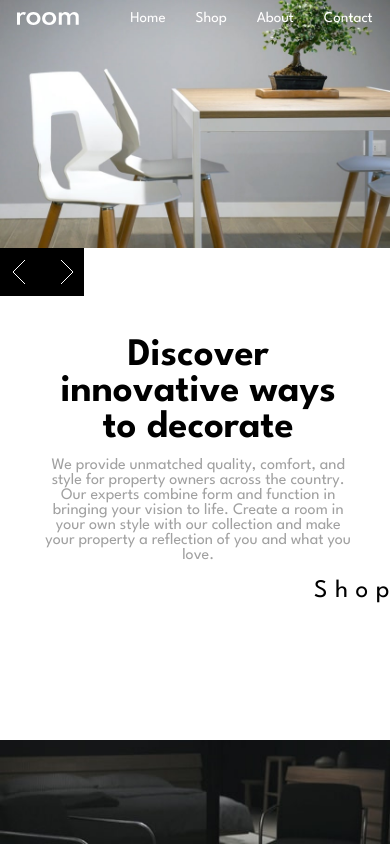
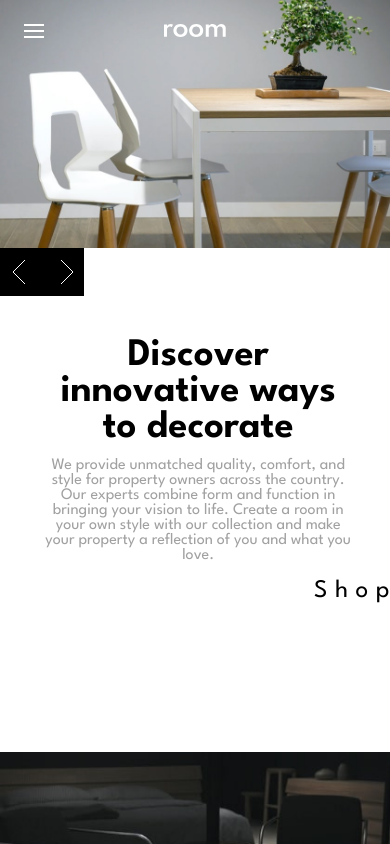
Before and after one commit to ouadjih/room-design-landing-page, a React (Create React App) app: page / in a window 390 px wide. Shown: the top 844 px of the page. Built offline with nearby package versions, Linux system fonts and the light colour scheme.

Commit message:
added navbar phore mobile device

```diff
--- a/src/components/Navbar.css
+++ b/src/components/Navbar.css
@@ -14,8 +14,44 @@
     font-size: 15px;
     color: var(--White);
 }
+.navphone{
+    display: none;
+}
+.hamburger{
+    display: none;
+}
+
 @media screen and (width < 850px) {
 .navbar{
-    justify-content: space-around;
+    margin-top: 2em;
+    display: flex;
+    justify-content: center;
+
+
    }
+   .nav-items{
+    display: none;
+   }
+   .navphone{
+    background-color: var(--White);
+    color: var(--Black);
+    list-style: none;
+    display: flex;
+    justify-content: end;
+    gap: 2em;
+    font-weight: 700;
+    font-size: 25px;
+    position: absolute;
+    top: 0;
+    left: 0;
+    width: 100vw;
+    padding: 2em;
+   }
+   .hamburger{
+    display: block;
+    position: absolute;
+    left: 2em;
+    cursor: pointer;
 }
+
+}
--- a/src/components/Navbar.js
+++ b/src/components/Navbar.js
@@ -1,16 +1,28 @@
-import React from "react";
+import React, { useState } from "react";
 import "./Navbar.css";
 import logo from '../asset/images/logo.svg'
+import hamburger from '../asset/images/icon-hamburger.svg'
 export const Navbar = () => {
+  const [navphone,setNavphone]= useState(false);
+
   return (
-    <nav class="navbar">
-      <img class="logo" src={logo} alt="room" />
-      <ul class="nav-items">
-        <li class="item">Home</li>
-        <li class="item">Shop</li>
-        <li class="item">About</li>
-        <li class="item">Contact</li>
+    <nav className="navbar">
+      <img src={hamburger} className="hamburger" alt="hamburger"/>
+      <img className="logo" src={logo} alt="room" />
+      <ul className="nav-items">
+        <li className="item">Home</li>
+        <li className="item">Shop</li>
+        <li className="item">About</li>
+        <li className="item">Contact</li>
       </ul>
+
+      {navphone && <ul className="navphone">
+        <li className="item-phone"></li>
+        <li className="item-phone">Home</li>
+        <li className="item-phone">Shop</li>
+        <li className="item-phone">About</li>
+        <li className="item-phone">Contact</li>
+      </ul>}
     </nav>
   );
 };
```
